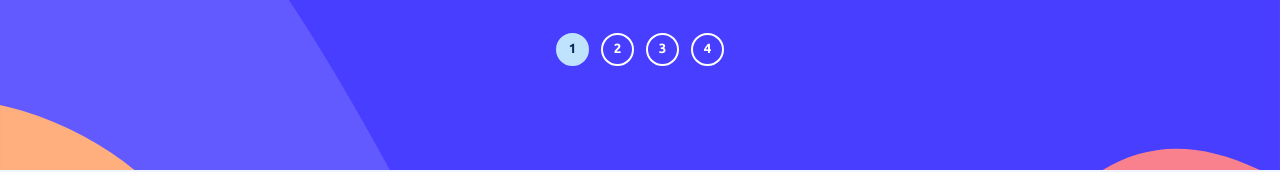
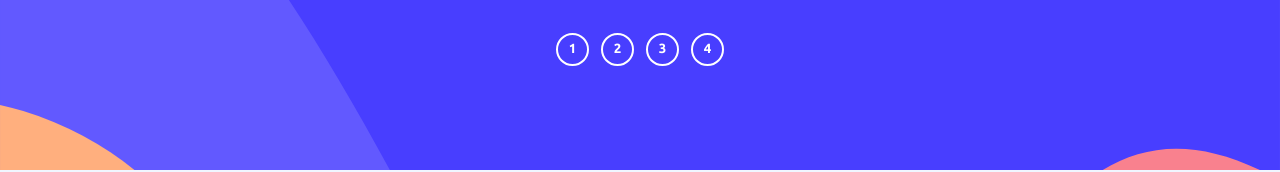
Before and after one commit to HamnaIshaq/multi-step-form, a React (Vite) app: page / in a window 1280 px wide. Shown: the top 172 px of the page. Built offline with nearby package versions, Linux system fonts and the light colour scheme.

Commit message:
Show sidebar item

```diff
--- a/src/components/SidebarItem.jsx
+++ b/src/components/SidebarItem.jsx
@@ -1,8 +1,8 @@
-const SidebarItem = ({ number, stepNumber, heading, active }) => {
+const SidebarItem = ({ number, stepNumber, heading }) => {
   return (
     <li className="sidebar-list-item">
       <button type="button" className="btn flex">
-        <span className={`step ${active}`}>{number}</span>
+        <span className="step">{number}</span>
         <span className="sidebar-item-name flex flex-vertical align-start hide">
           <span className="step-num">{stepNumber}</span>
           <strong className="">{heading}</strong>
```
